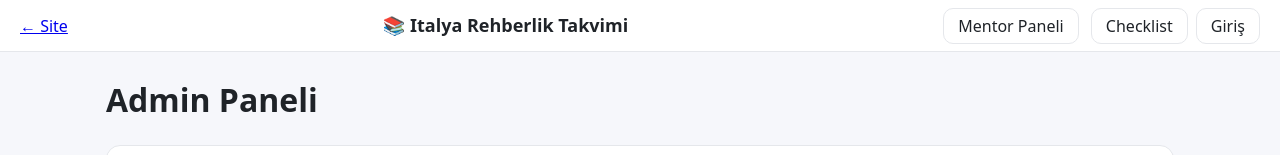
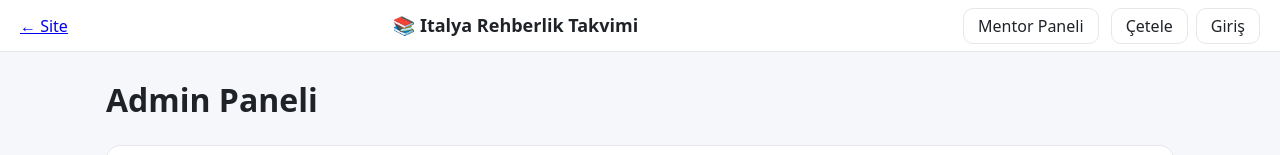
Before and after one commit to KediFurki/rehberlik-site, a plain HTML site: page admin/index.html in a window 1280 px wide. Shown: the top 155 px of the page. Drawn offline with nearby package versions, Linux system fonts and the light colour scheme.

Commit message:
cetele update

```diff
--- a/admin/index.html
+++ b/admin/index.html
@@ -95,7 +95,7 @@ const authMsg = document.getElementById('authMsg');
 
 function renderNavBase(){
   nav.innerHTML = `<a href="../panel/">Mentor Paneli</a>
-                   <a href="./checklist.html" style="margin-left:8px">Checklist</a>`;
+                   <a href="./checklist.html" style="margin-left:8px">Çetele</a>`;
 }
 async function showUser(){
   renderNavBase();
```
